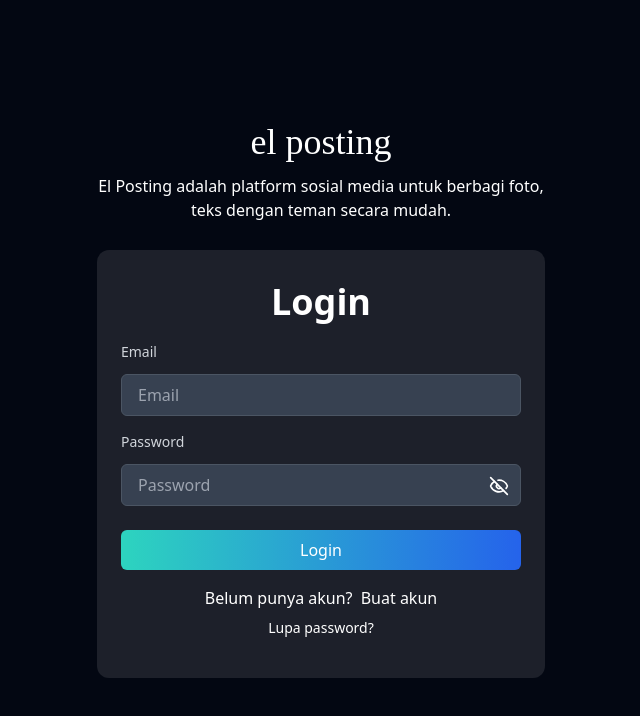
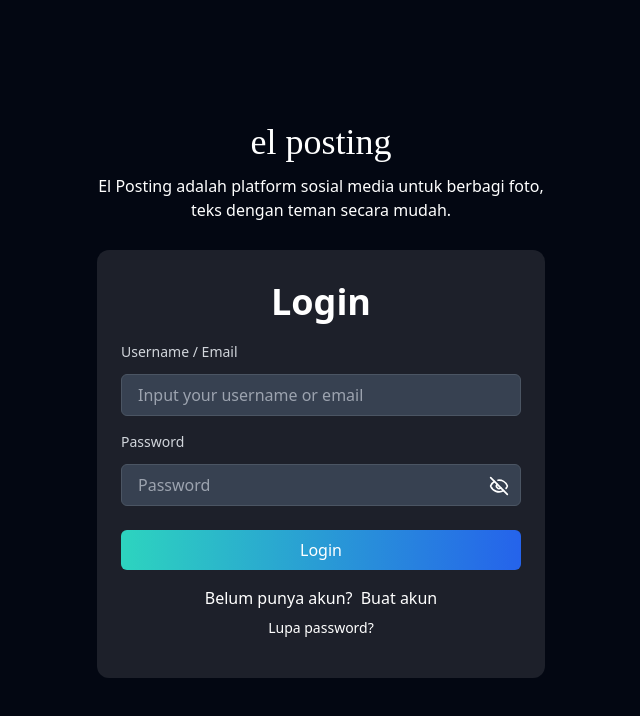
Before and after one commit to Zain0205/el-posting-fe-react, a React (Vite) app: page / in a window 1280 px wide. Shown: the top 716 px of the page, without its empty margins (319-959 px from the left). Built offline with nearby package versions, Linux system fonts and the light colour scheme; no server answers; a web font is replaced by a local one.

Commit message:
Update Login.jsx

```diff
--- a/src/pages/Login.jsx
+++ b/src/pages/Login.jsx
@@ -87,8 +87,8 @@ function Login() {
           <Input
             onChange={(e) => handleLoginData("email", e)}
             id="l-email"
-            label="Email"
-            placeholder="Email"
+            label="Username / Email"
+            placeholder="Input your username or email"
             required
           />
           <div className="relative">
```
